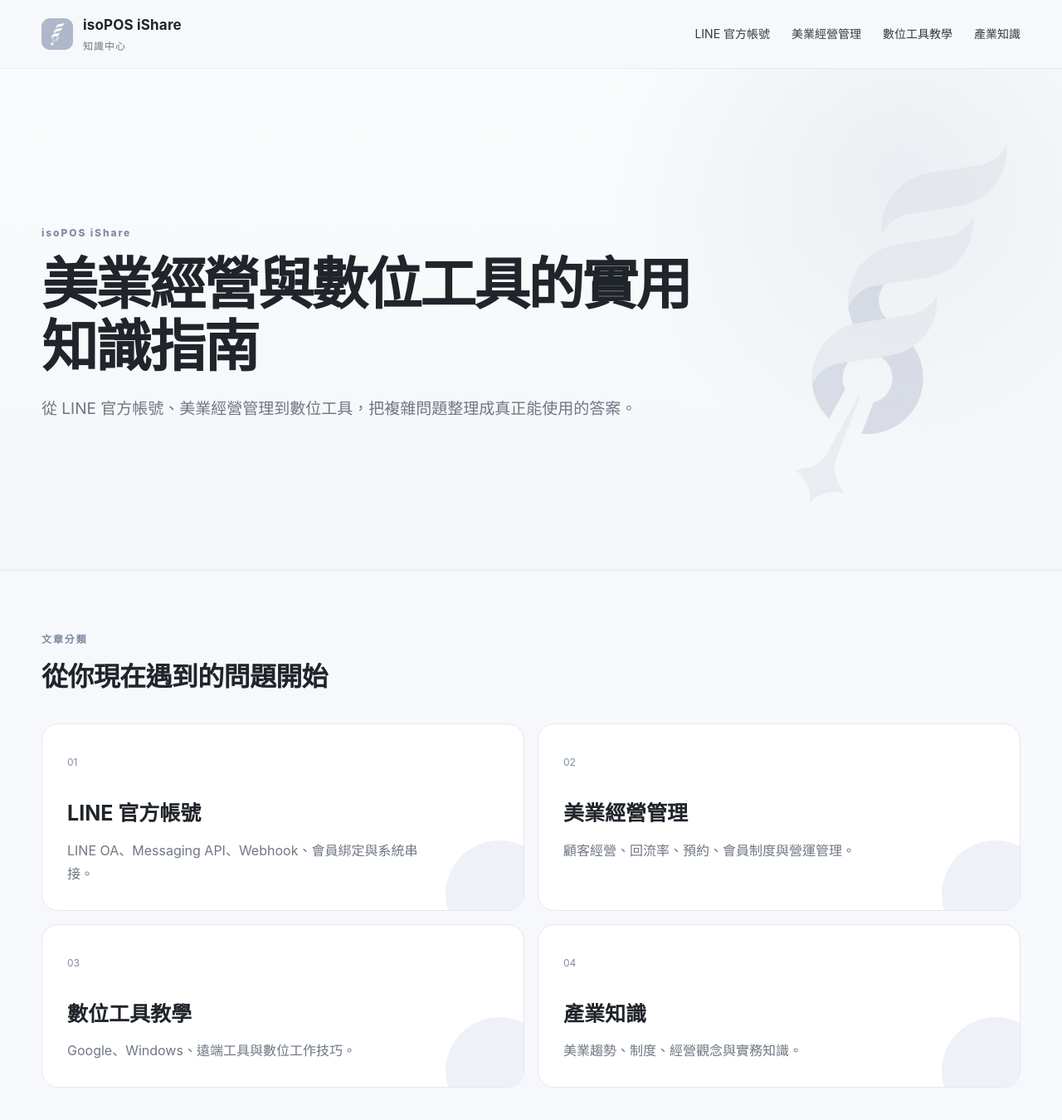
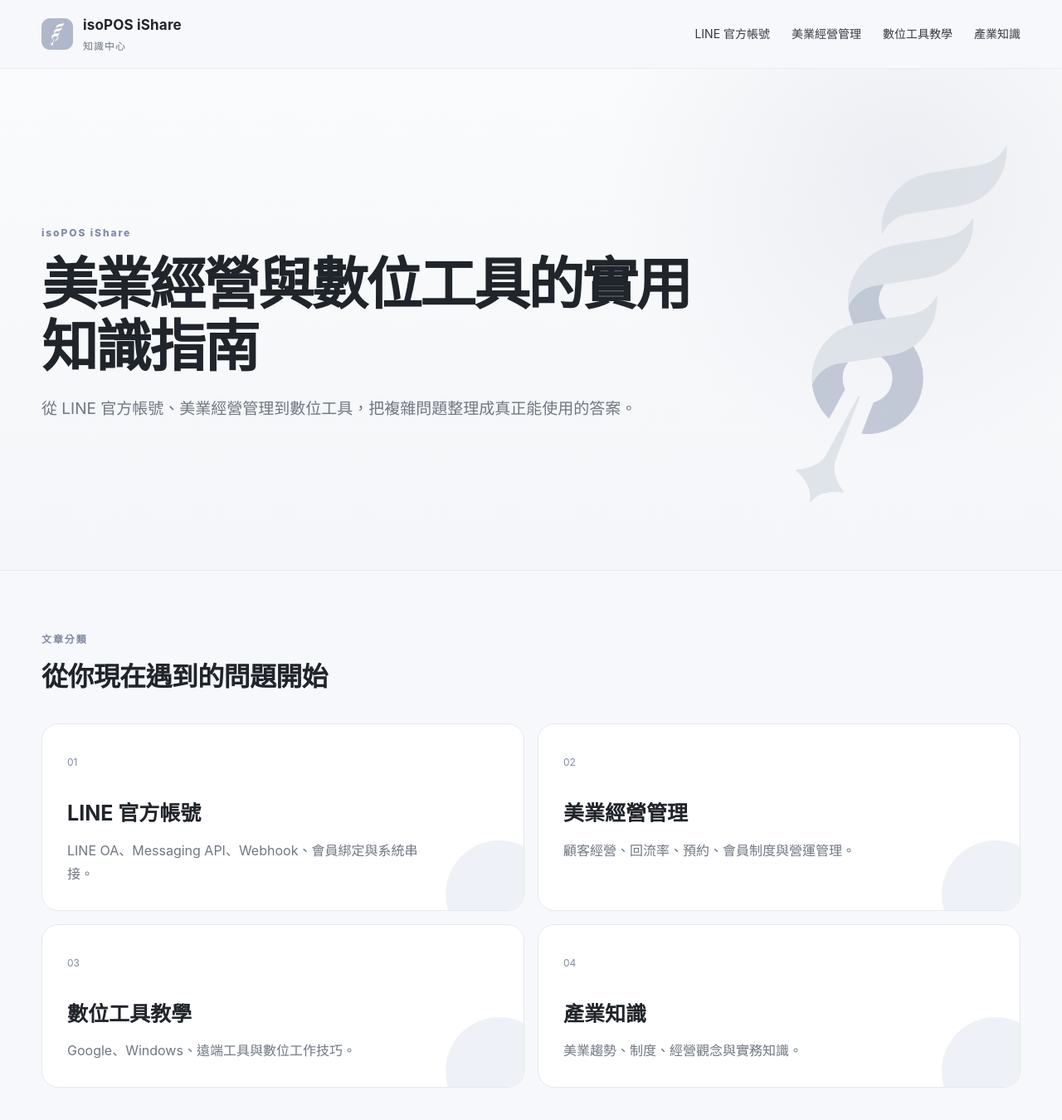
Before and after one commit to isopossoft/isoPOS-ishare, a Jekyll site: the page built from index.html, in a window 1280 px wide and 1400 px high. Shown: the top 1350 px of the window at 83% size. Built offline with Jekyll 4.4.1, drawn with Linux system fonts in a browser that asks for light colours.

Commit message:
Update style.css

```diff
--- a/assets/css/style.css
+++ b/assets/css/style.css
@@ -58,7 +58,13 @@
   margin:14px 0 22px;
 }
 .hero-desc{font-size:19px;color:var(--muted);max-width:720px;margin:0}
-.hero-mark{display:flex;justify-content:center;align-items:center;opacity:.4;transform:translateX(8%)}
+.hero-mark{
+  display:flex;
+  justify-content:center;
+  align-items:center;
+  opacity:.72;
+  transform:translateX(8%)
+}
 .hero-mark img{max-height:430px;width:auto}
 .eyebrow{
   color:var(--brand-deep);
```
